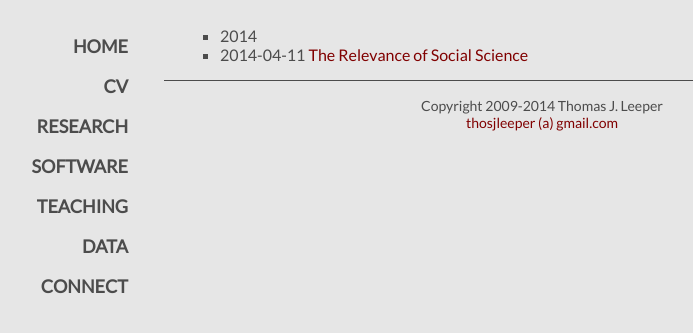
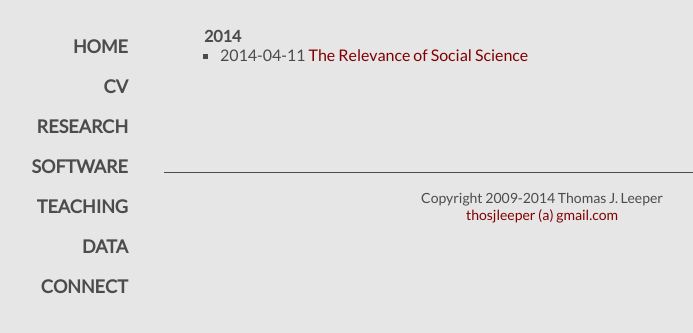
Before and after one commit to leeper/leeper.github.io, a Jekyll site: the page built from blog.md, in a window 1280 px wide. Shown: the top 333 px of the page, without its empty margins (98-791 px from the left). Built offline with Jekyll 4.4.1, drawn with Linux system fonts in a browser that asks for light colours.

Commit message:
Update blog.md

```diff
--- a/blog.md
+++ b/blog.md
@@ -8,7 +8,7 @@ layout: default
   {% capture y %}{{post.date | date:"%Y"}}{% endcapture %}
   {% if year != y %}
     {% assign year = y %}
-    <li class="listing-seperator">{{ y }}</li>
+    <b>{{ y }}</b>
   {% endif %}
   <li class="listing-item">
     <time datetime="{{ post.date | date:"%Y-%m-%d" }}">{{ post.date | date:"%Y-%m-%d" }}</time>
@@ -16,3 +16,5 @@ layout: default
   </li>
 {% endfor %}
 </ul>
+
+<br /><br /><br /><br />
```
